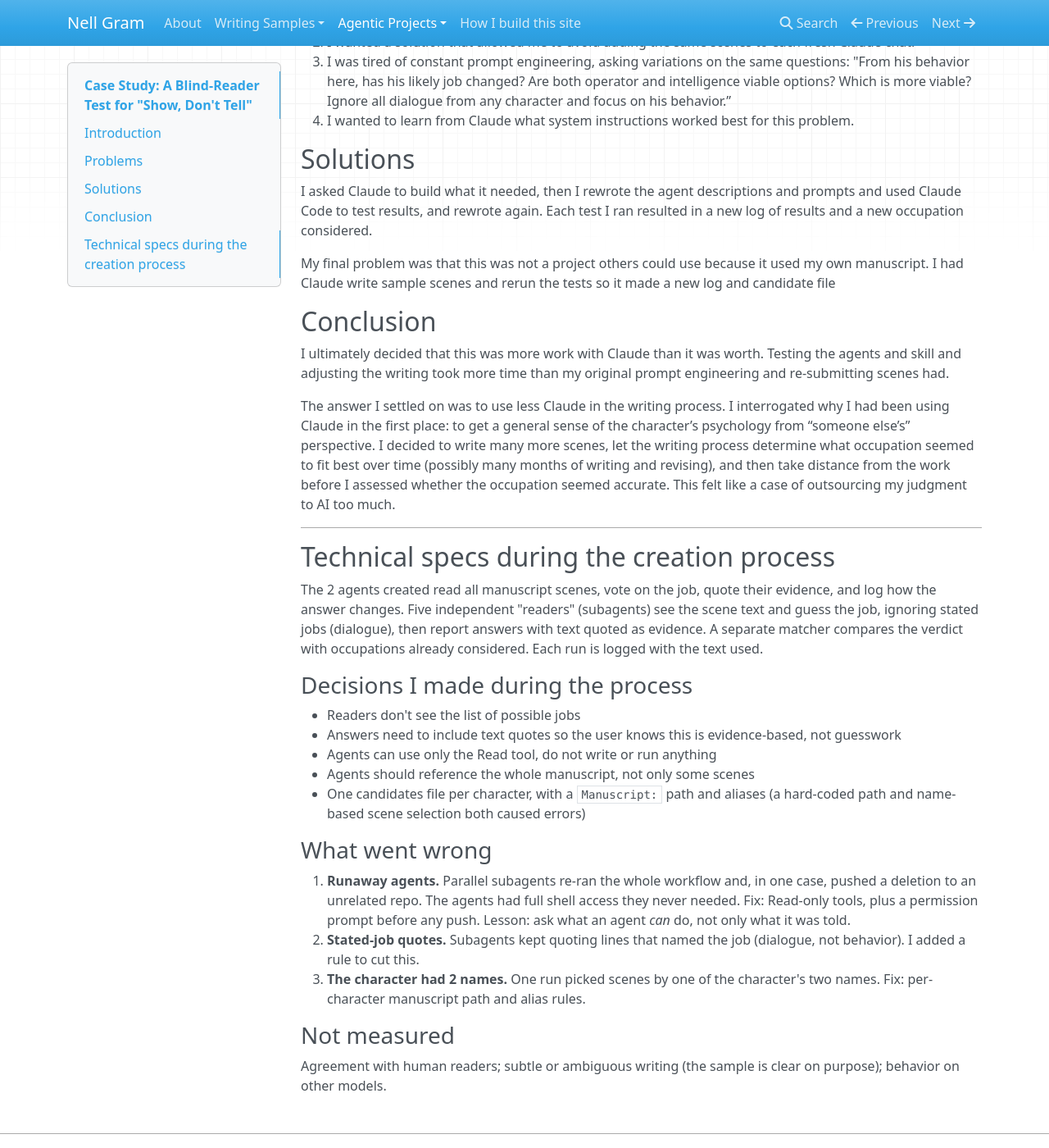
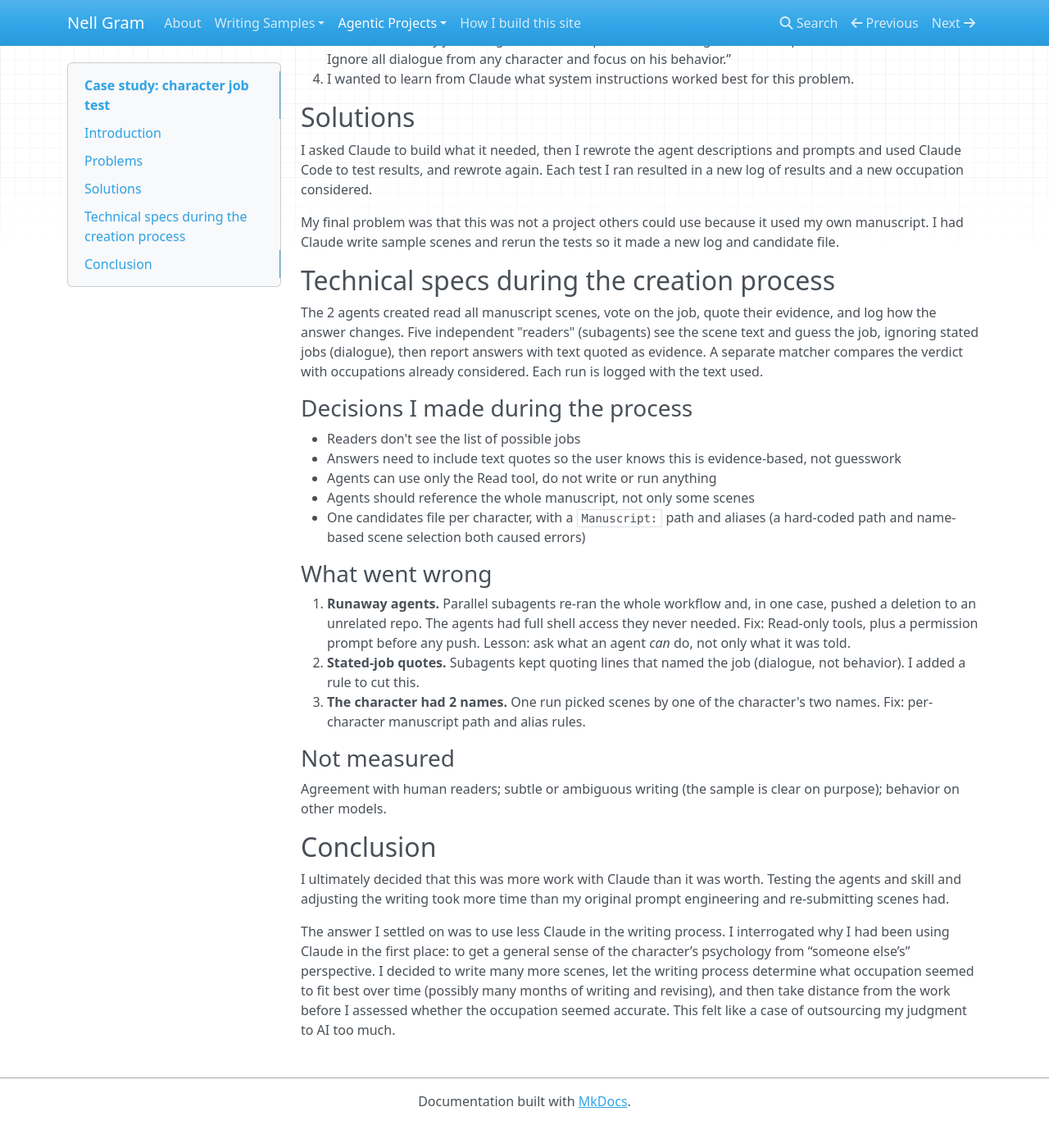
Before and after one commit to nellcgram/nellcgram.github.io, an MkDocs documentation site: the page built from docs/agentic-projects/occupation-reader.md, in a window 1280 px wide and 1400 px high, scrolled down 455 px. Shown: the whole window at 82% size. Built offline with MkDocs 1.6.1, drawn with Linux system fonts in a browser that asks for light colours; nearby versions of some CDN libraries; after the commit the page ends 1826 px from its top, so only the background shows below that; part of the change alters nothing that is shown; some of the changed text lies outside the part shown.

Commit message:
Reorder and retitle the Blind Occupation Reader page
Co-Authored-By: Claude Sonnet 5.5 <noreply@anthropic.com>

```diff
--- a/docs/agentic-projects/occupation-reader.md
+++ b/docs/agentic-projects/occupation-reader.md
@@ -1,4 +1,4 @@
-# Case Study: A Blind-Reader Test for "Show, Don't Tell"
+# Case study: character job test
 
 Source: [github.com/nellcgram/blind-occupation-reader](https://github.com/nellcgram/blind-occupation-reader)
 
@@ -19,15 +19,7 @@ I built this to solve a characterization problem. I wanted to submit all manuscr
 
 I asked Claude to build what it needed, then I rewrote the agent descriptions and prompts and used Claude Code to test results, and rewrote again. Each test I ran resulted in a new log of results and a new occupation considered.
 
-My final problem was that this was not a project others could use because it used my own manuscript. I had Claude write sample scenes and rerun the tests so it made a new log and candidate file
-
-## Conclusion
-
-I ultimately decided that this was more work with Claude than it was worth. Testing the agents and skill and adjusting the writing took more time than my original prompt engineering and re-submitting scenes had.
-
-The answer I settled on was to use less Claude in the writing process. I interrogated why I had been using Claude in the first place: to get a general sense of the character’s psychology from “someone else’s” perspective. I decided to write many more scenes, let the writing process determine what occupation seemed to fit best over time (possibly many months of writing and revising), and then take distance from the work before I assessed whether the occupation seemed accurate. This felt like a case of outsourcing my judgment to AI too much.
-
-------
+My final problem was that this was not a project others could use because it used my own manuscript. I had Claude write sample scenes and rerun the tests so it made a new log and candidate file.
 
 ## Technical specs during the creation process
 
@@ -52,3 +44,9 @@ The 2 agents created read all manuscript scenes, vote on the job, quote their ev
 ### Not measured
 
 Agreement with human readers; subtle or ambiguous writing (the sample is clear on purpose); behavior on other models.
+
+## Conclusion
+
+I ultimately decided that this was more work with Claude than it was worth. Testing the agents and skill and adjusting the writing took more time than my original prompt engineering and re-submitting scenes had.
+
+The answer I settled on was to use less Claude in the writing process. I interrogated why I had been using Claude in the first place: to get a general sense of the character’s psychology from “someone else’s” perspective. I decided to write many more scenes, let the writing process determine what occupation seemed to fit best over time (possibly many months of writing and revising), and then take distance from the work before I assessed whether the occupation seemed accurate. This felt like a case of outsourcing my judgment to AI too much.
```
